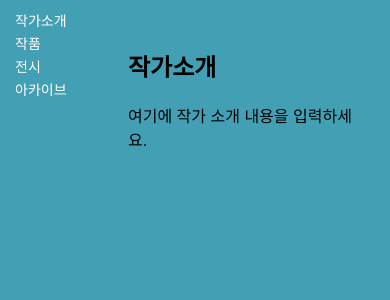
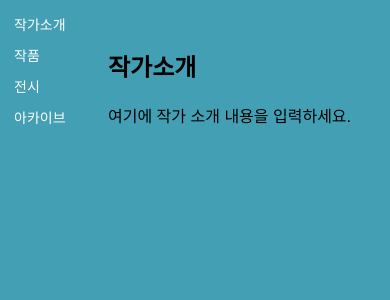
Before and after one commit to nayo40/40-artworks, a Flask app: page /about in a window 390 px wide. Shown: the top 300 px of the page. Run offline with Flask 3, Linux system fonts and the light colour scheme.

Commit message:
Fix sidebar and artwork page width issue on mobile

```diff
--- a/static/style.css
+++ b/static/style.css
@@ -37,9 +37,9 @@ body {
 .sidebar ul li a {
     color: #ffffff;
     text-decoration: none;
-    font-size: 19px;
-    display: inline; /* 글씨 크기만큼만 반전되도록 변경 */
-    padding: 0; /* 패딩 최소화 */
+    font-size: 14px;
+    display: inline-block; /* 글씨 크기만큼만 반전되도록 변경 */
+    padding: 2px 3px; /* 패딩 최소화 */
     transition: background 0.2s ease-in-out, color 0.2s ease-in-out;
 }
 
@@ -81,7 +81,7 @@ section {
 }
 /* 작품 카드 전체 구조 */
 .artwork-container {
-    width: 90%;
+    width: 95%;
     max-width: 1200px;
     text-align: left;
     margin: 0 auto;
@@ -125,29 +125,29 @@ section {
 /* 반응형 웹 (모바일 최적화) */
 @media (max-width: 768px) {
     .sidebar {
-        width: 70px;
-        max-width: 70px;
+        width: 80px;
+        max-width: 80px;
         padding: 10px; /* 왼쪽 여백 */
     }
 
     .sidebar ul li a {
         font-size: 14px;
-        padding: 5px;
+        padding: 4px;
     }
 
     .content {
-        margin-left: 100px; /* 모바일에서 사이드바 크기 */
-        width: calc(100% - 100px);
+        margin-left: 80px; /* 모바일에서 사이드바 크기 */
+        width: calc(100% - 80px);
     }
 
     .artwork-container {
-        width: 95%; /* 모바일에서도 가로폭을 더 넓히기 */
+        width: 98%; /* 모바일에서도 가로폭을 더 넓히기 */
         max-width: none;
     }
 
     /* 작품 카드 가로폭 조정 */
     .artwork-card {
-        width: 95%; /* 모바일에서도 가로폭이 너무 좁아지지 않도록 설정 */
+        width: 98%; /* 모바일에서도 가로폭이 너무 좁아지지 않도록 설정 */
         max-width: none;
     }
 
```
